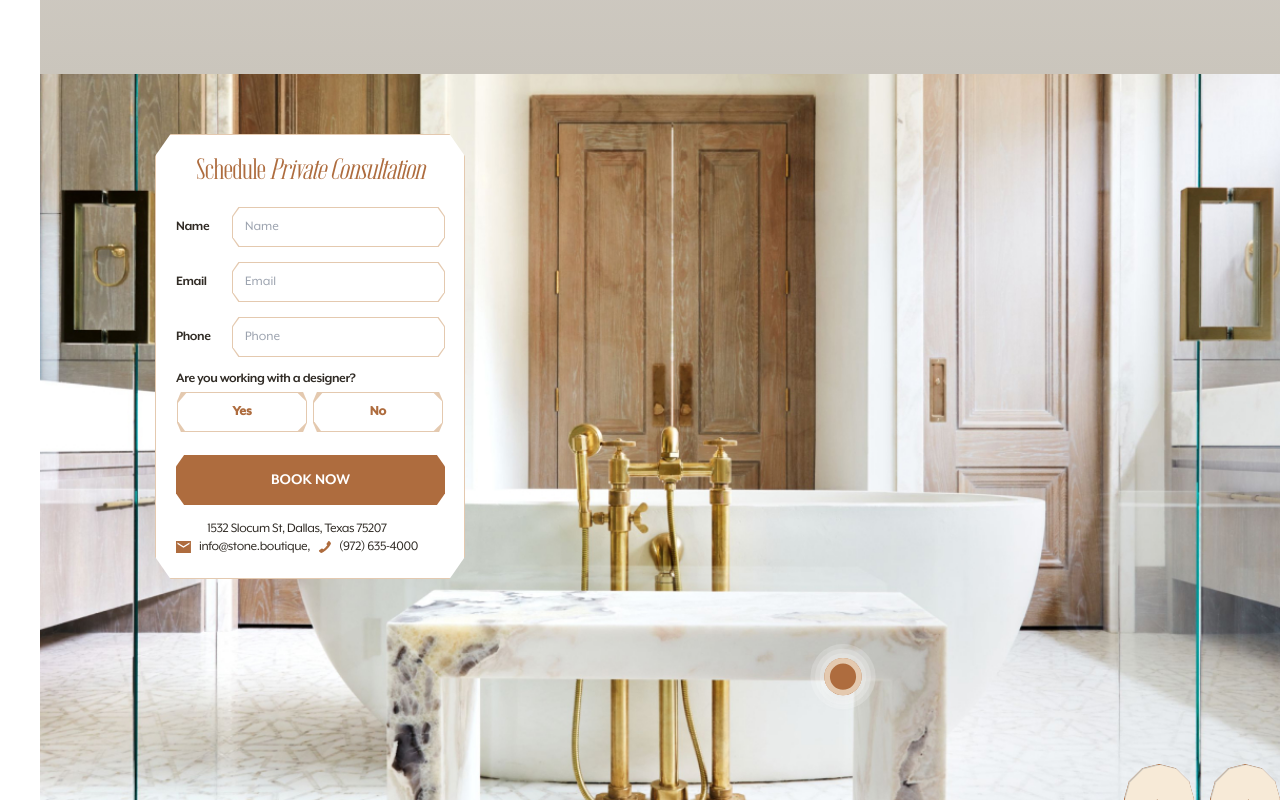
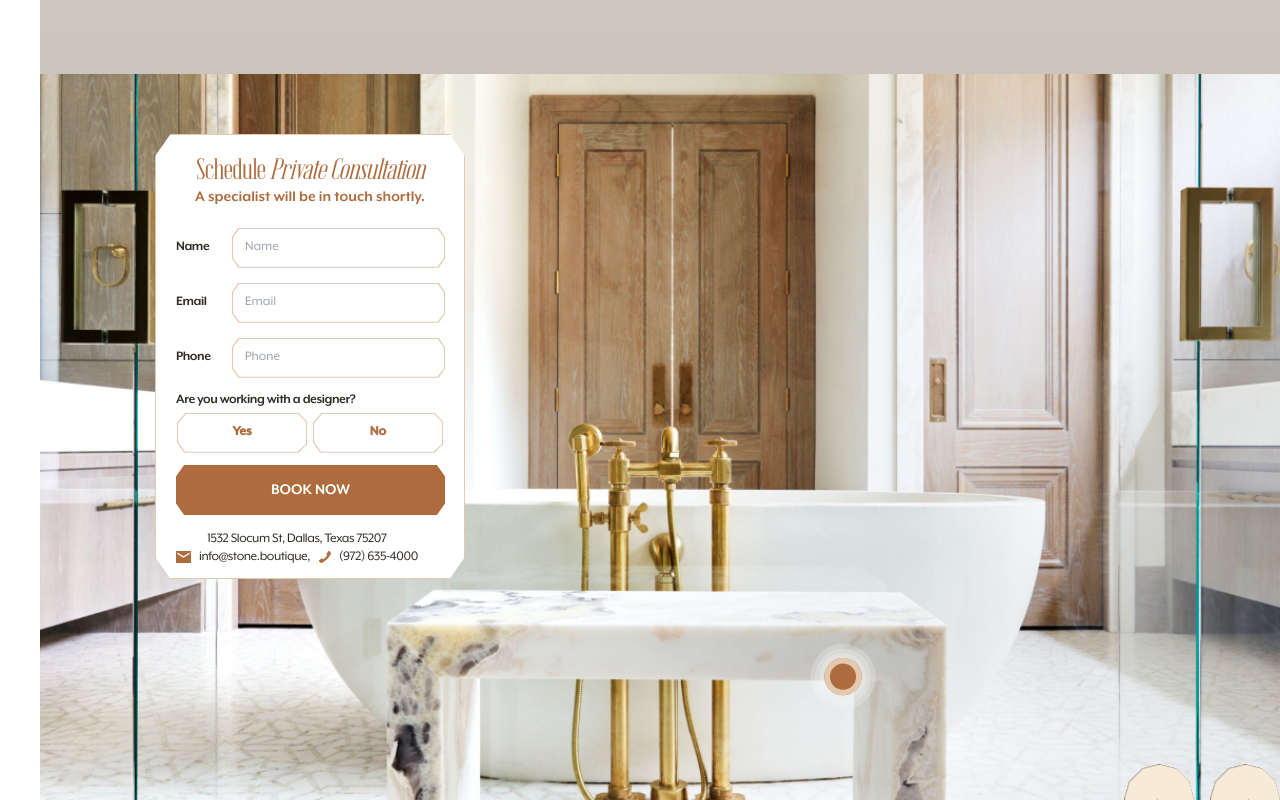
Before and after one commit to Shams000/Stone-Boutique, a Next.js app: page / in a window 1280 px wide. Shown: the part 1686-2486 px from the top of the page. Built offline with nearby package versions, Linux system fonts and the light colour scheme.

Commit message:
polishoctagon

```diff
--- a/components/HeroSection.tsx
+++ b/components/HeroSection.tsx
@@ -161,6 +161,7 @@ const HeroSection = () => {
           Schedule a <span>Private Consultation</span>
         </h3>
         </div>
+        <p className="form2 text-center">A specialist will be in touch shortly.</p>
 
         <form className="p-5 flex flex-col gap-[15px]">
           <div className="flex items-center justify-between">
@@ -208,7 +209,7 @@ const HeroSection = () => {
             </div>
           </div>
           </div>
-          <div className="flex items-start gap-[15px] absolute top-[320px] justify-between">
+          <div className="flex items-start gap-[15px] absolute top-[330px] justify-between">
             <h6 className="inputhead1 mt-[10px]">Designers Name</h6>
 
           <div className="oct-2fd">
--- a/components/HeroSection2.tsx
+++ b/components/HeroSection2.tsx
@@ -138,6 +138,7 @@ const HeroSection2 = () => {
           Schedule <span>Private Consultation</span>
         </h3>
         </div>
+        <p className="form2 text-center">A specialist will be in touch shortly.</p>
         <form className="p-5 flex flex-col gap-[15px]">
           <div className="flex items-center justify-between">
             <h6 className="inph6">Name</h6>
@@ -187,7 +188,7 @@ const HeroSection2 = () => {
           <button className="form-btn absolute oct-btnform1 bg-[#AE6C3E] text-white">
             BOOK NOW
           </button>
-          <div className="absolute text-center flex flex-col justify-center top-[385px]">
+          <div className="absolute text-center flex flex-col justify-center top-[395px]">
             <h6>1532 Slocum St, Dallas, Texas 75207</h6>
             <div className="flex gap-[8px]"><div className="flex gap-[8px]"><img src="/logos/icon/vector (3).svg" alt="" /><h6>info@stone.boutique,</h6></div><div className="flex gap-[8px]"><img src="/logos/icon/vector (2).svg" alt="" /><h6>(972) 635-4000</h6></div>  </div>
           </div>
--- a/src/app/globals.css
+++ b/src/app/globals.css
@@ -540,7 +540,7 @@ h6{
   background: #ae6c3e;
   color: white;
   position: absolute;
-  top: 320px;
+  top: 330px;
   height: 50px;
   width: 269px;
   transition: background-color 0.3s ease;
@@ -554,7 +554,7 @@ h6{
   transition: background-color 0.3s ease;
 }
 .oct-btn2b {
-  clip-path: polygon(3% 0%, 97% 0%, 100% 23%, 100% 77%, 97% 100%, 3% 100%, 0% 77%, 0% 23%);
+  clip-path: polygon(6.5% 0%, 93.5% 0%, 100% 21.5%, 100% 78.5%, 93.5% 100%, 5.5% 100%, 0% 74.5%, 0% 25.5%);
   right: 21px;
   width: 130px;
   height: 40px;
@@ -573,7 +573,7 @@ h6{
 
 
 .oct-btn2a {
-  clip-path: polygon(3% 0%, 97% 0%, 100% 23%, 100% 77%, 97% 100%, 3% 100%, 0% 77%, 0% 23%);
+  clip-path: polygon(6.5% 0%, 93.5% 0%, 100% 21.5%, 100% 78.5%, 93.5% 100%, 5.5% 100%, 0% 74.5%, 0% 25.5%);
   left: 21px;
   width: 130px;
   height: 40px;
@@ -590,7 +590,15 @@ h6{
   cursor: pointer;
 
 }
-
+.form2{
+  color: #AE6C3E;
+  text-align: center;
+  font-family: 'MrEavesXLModOT-Bold';
+  font-size: 16px;
+  font-style: normal;
+  font-weight: 400;
+  line-height: 130%; /* 20.8px */
+}
 .oct-2f {
       clip-path: polygon(3% 0%, 97% 0%, 100% 23%, 100% 77%, 97% 100%, 3% 100%, 0% 77%, 0% 23%);
   left: 1px;
```
